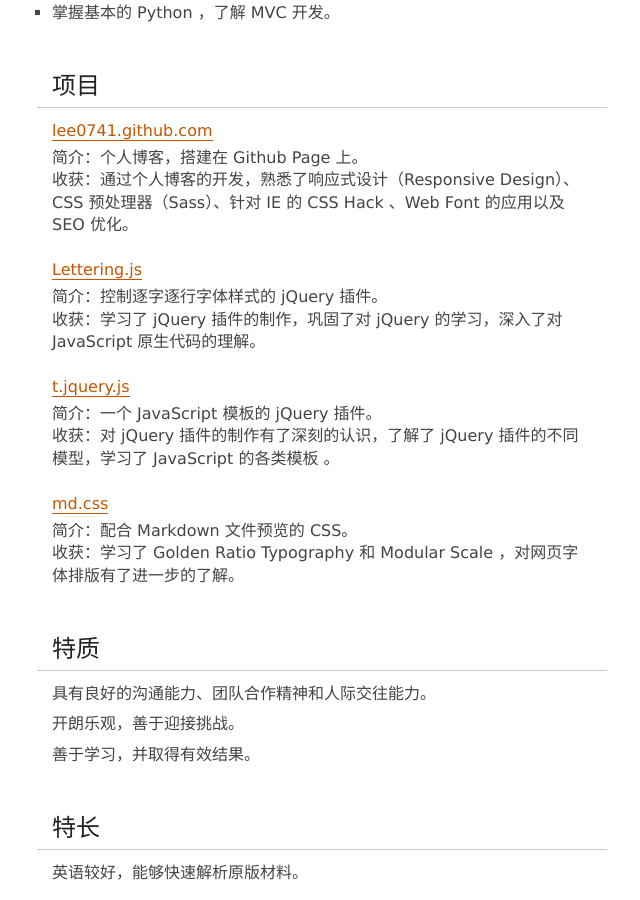
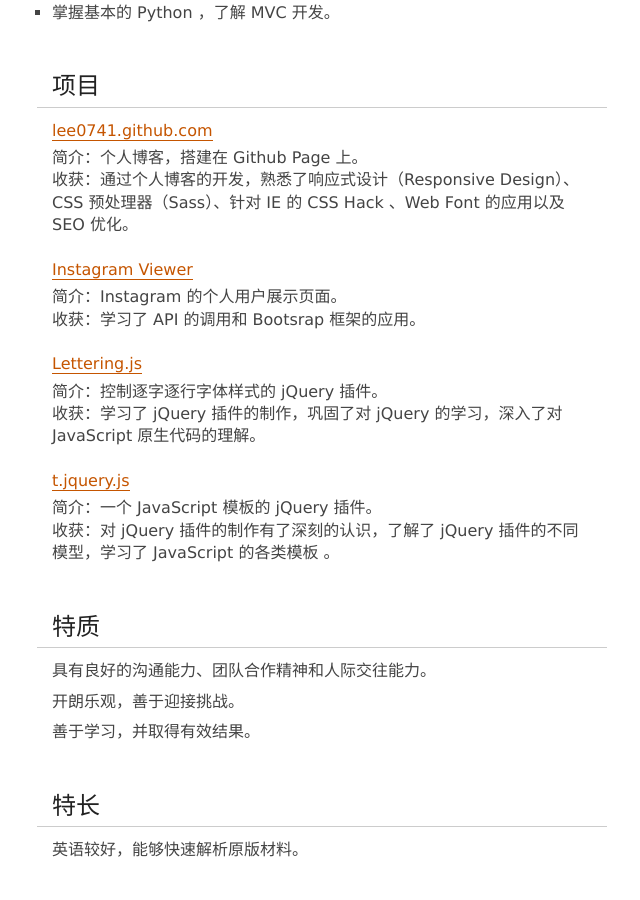
Before and after one commit to lee0741/lee0741.github.com, a Jekyll site: the page built from resume.html, in a window 1280 px wide and 900 px high, scrolled down 1161 px. Shown: the whole window, without its empty margins (318-958 px from the left). Built offline with Jekyll 4.4.1, drawn with Linux system fonts in a browser that asks for light colours.

Commit message:
update resume

```diff
--- a/instagram.html
+++ b/instagram.html
@@ -13,6 +13,9 @@ permalink: /instagram/
         <link rel="stylesheet" href="/css/lightbox.css" />
         <script type="text/javascript" src="/js/jquery-1.7.2.min.js"></script>
         <script type="text/javascript" src="/js/jquery.instagram.js"></script>
+        <!--[if lt IE 9]>
+	        <link rel="stylesheet" type="text/css" href="ie8-and-down.css" />
+        <![endif]-->
     </head>
     <body>
         <div class="row">
--- a/resume.html
+++ b/resume.html
@@ -96,6 +96,11 @@ permalink: /resume/
             收获：通过个人博客的开发，熟悉了响应式设计（Responsive Design）、CSS 预处理器（Sass）、针对 IE 的 CSS Hack 、Web Font 的应用以及 SEO 优化。</p>
           </li>
           <li>
+            <a rel="external" href="http://lee0741.github.com/instagram/">Instagram Viewer</a>
+            <p>简介：Instagram 的个人用户展示页面。<br />
+            收获：学习了 API 的调用和 Bootsrap 框架的应用。</p>
+          </li>
+          <li>
             <a rel="external" href="https://github.com/lee0741/Lettering.js">Lettering.js</a>
             <p>简介：控制逐字逐行字体样式的 jQuery 插件。<br />
             收获：学习了 jQuery 插件的制作，巩固了对 jQuery 的学习，深入了对 JavaScript 原生代码的理解。</p>
@@ -104,11 +109,6 @@ permalink: /resume/
             <a rel="external" href="https://github.com/lee0741/t.jquery.js">t.jquery.js</a>
             <p>简介：一个 JavaScript 模板的 jQuery 插件。<br />
             收获：对 jQuery 插件的制作有了深刻的认识，了解了 jQuery 插件的不同模型，学习了 JavaScript 的各类模板 。</p>
-          </li>
-          <li>
-            <a rel="external" href="https://github.com/lee0741/md.css">md.css</a>
-            <p>简介：配合 Markdown 文件预览的 CSS。<br />
-            收获：学习了 Golden Ratio Typography 和 Modular Scale ，对网页字体排版有了进一步的了解。</p>
           </li>
         </ul>
     </section>
```
Also changed, not shown: css/ie8-and-down.css (added, +15 -0 lines).
